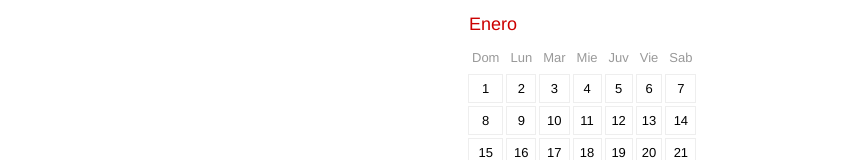
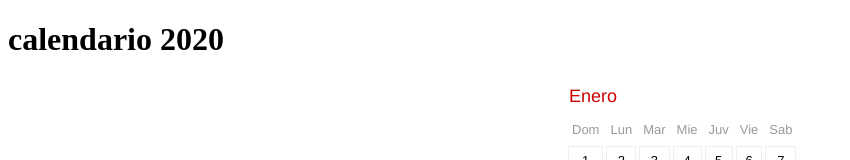
Before and after one commit to LezKno89/calendario-devcode, a plain HTML site: page index.html in a window 1280 px wide. Shown: the top 160 px of the page, without its empty margins (0-850 px from the left). Drawn offline with Linux system fonts and the light colour scheme.

Commit message:
añade encabezado

```diff
--- a/index.html
+++ b/index.html
@@ -4,11 +4,10 @@
     <meta charset="utf-8">
     <title>calendario</title>
     <script src="main.js"defer></<script>
-
     </script>
       <link rel="stylesheet" href="styles.css">
   </head>
   <body>
-
+   <h1>calendario 2020</h1>
   </body>
 </html>
```
